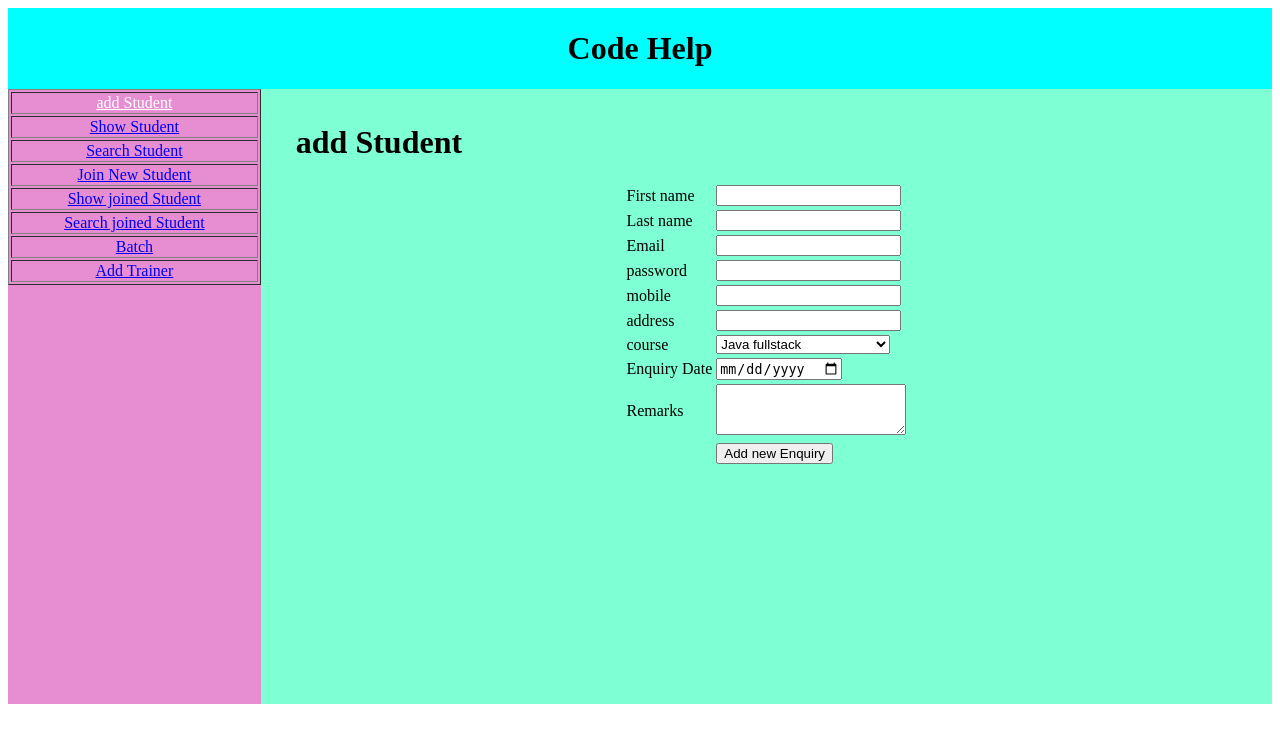
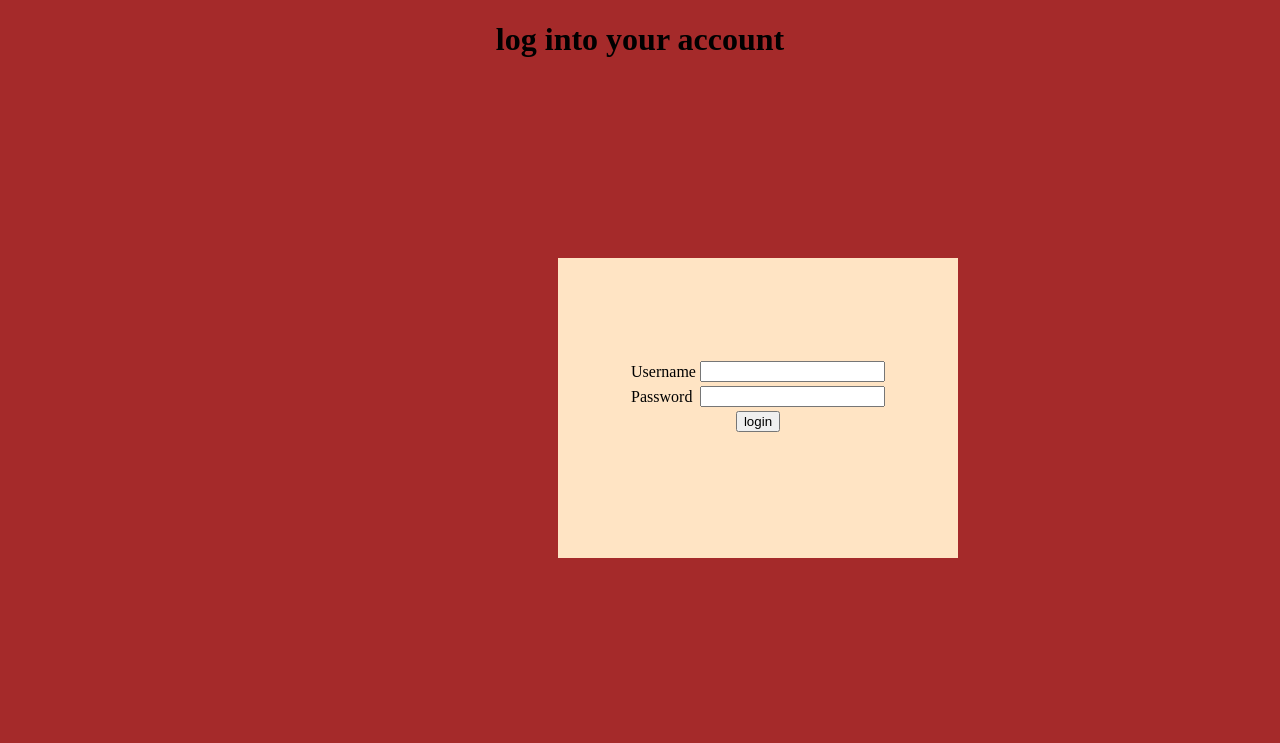
Before and after one commit to ritikmakwan/myproject, a Django app: page / in a window 1280 px wide. Shown: the top 743 px of the page. Run offline with Django 3.2, Linux system fonts and the light colour scheme.

Commit message:
i add a login page

```diff
--- a/home/views.py
+++ b/home/views.py
@@ -4,7 +4,20 @@ from django.contrib.auth.models import User
 from .models import Student,JoinedStudent,Trainer,Batch
 # Create your views here.
 def home(request):
-    return render(request,'index.html')
+    if request.method=='POST':
+        email=request.POST['email']
+        password=request.POST['password']
+        user=auth.authenticate(username=email,password=password)
+        if user is not None:
+            auth.login(request,user)
+            messages.info(request,'succesfullt logged in')
+            return render(request,'index.html')
+        else:
+            messages.info(request,'invalid username or password')
+            return render(request,'login.html')
+    else:
+        return render(request,'login.html')
+
 def addstudent(request):
     username=request.POST['email']
     fname=request.POST['fname']
--- a/templates/base.html
+++ b/templates/base.html
@@ -41,14 +41,15 @@
         <div class="left">
             <table border="1px" align="center" style="width:100% ;text-align:center " >
                 <tr><td><a href="/" style="color:white ">add Student</a></td></tr>
-                <tr><td><a href="showstudents" >Show Student</a></td></tr>
-                <tr><td><a href="searchstudent" >Search Student</a></td></tr>
-                <tr><td><a href="joinstudent" >Join New Student</a></td></tr>
-                <tr><td><a href="showjoinstudent" >Show joined Student</a></td></tr>
-                <tr><td><a href="searchjoinedstudent" >Search joined Student</a></td></tr>
-                <tr><td><a href="batch" >Batch</a></td></tr>
-                <tr><td><a href="trainer" >Add Trainer</a></td></tr>
+                <tr><td><a href="showstudents" style="color:white ">Show Student</a></td></tr>
+                <tr><td><a href="searchstudent" style="color:white ">Search Student</a></td></tr>
+                <tr><td><a href="joinstudent" style="color:white ">Join New Student</a></td></tr>
+                <tr><td><a href="showjoinstudent" style="color:white ">Show joined Student</a></td></tr>
+                <tr><td><a href="searchjoinedstudent" style="color:white ">Search joined Student</a></td></tr>
+                <tr><td><a href="batch" style="color:white ">Batch</a></td></tr>
+                <tr><td><a href="trainer" style="color:white ">Add Trainer</a></td></tr>
             </table>
+
         </div>
         <div class="right">
             <div style="margin: 35px;">
--- a/templates/batch.html
+++ b/templates/batch.html
@@ -1,5 +1,6 @@
 {% extends "base.html" %}
 {% block content %}
+<h1 align="center">Add Student to Batches</h1>
 <form action="" method="post">
 {% csrf_token %}
 <table align="center" border="1px">
--- a/templates/index.html
+++ b/templates/index.html
@@ -1,6 +1,6 @@
 {% extends 'base.html' %}
 {%block content%}
-  <h1>add Student</h1>
+<h1 align="center">Add Student</h1>
 <form action="addstudent" method="post">
     {% csrf_token %}
   <table align="center">
--- a/templates/joinstudent.html
+++ b/templates/joinstudent.html
@@ -1,5 +1,6 @@
 {% extends "base.html" %}
 {% block content %}
+<h1 align="center">Join Student</h1>
 <form action="" method="post">
     {% csrf_token %}
     <table align="center" border="1px">
--- /dev/null
+++ b/templates/login.html
@@ -0,0 +1,43 @@
+<!DOCTYPE html>
+<html lang="en">
+<head>
+    <title>login</title>
+    <style>
+        .log
+        {
+            background-color: bisque;
+            height: 200px;
+            width: 400px;
+            margin-top: 200px;
+            margin-left: 550px;
+            padding-top: 100px;
+        }
+    </style>
+</head>
+<body style="background-color: brown;">
+    <h1 align="center">log into your account</h1>
+    <div class="log">
+    <form action="" method="post">
+        {% csrf_token %}
+        <table align="center" >
+            <tr>
+                <td>Username</td>
+                <td><input type="text" name="email" ></td>
+            </tr>
+            <tr>
+                <td>Password</td>
+                <td><input type="password" name="password" ></td>
+            </tr>
+            <tr>
+                <td colspan="2" align="center"><input type="submit" value="login"></td>
+            </tr>
+        </table>
+    </form>
+    <h4 align="center">{% for i in messages %}
+  {{i}}
+{% endfor %}
+</h4>
+    </div>
+
+</body>
+</html>
--- a/templates/searchjoinedstudent.html
+++ b/templates/searchjoinedstudent.html
@@ -1,5 +1,6 @@
 {% extends "base.html" %}
 {% block content %}
+<h1 align="center">Search Join Student</h1>
 <form action="" method="post">
 {% csrf_token %}
 <table>
--- a/templates/searchstudent.html
+++ b/templates/searchstudent.html
@@ -1,5 +1,6 @@
 {% extends "base.html" %}
 {% block content %}
+<h1 align="center">Search Student</h1>
 <form action="" method="post">
     {% csrf_token %}
     <table>
--- a/templates/showjoinstudent.html
+++ b/templates/showjoinstudent.html
@@ -1,5 +1,6 @@
 {% extends "base.html" %}
 {% block content %}
+<h1 align="center">Show Join Student</h1>
 <table align="center" border="1px">
     <tr>
         <th>Student Name</th>
--- a/templates/showstudents.html
+++ b/templates/showstudents.html
@@ -1,5 +1,6 @@
 {% extends "base.html" %}
 {% block content %}
+<h1 align="center">Show Student</h1>
   <table border="1px" align="center">
     <tr>
         <th>Id</th>
--- a/templates/trainer.html
+++ b/templates/trainer.html
@@ -1,5 +1,6 @@
 {% extends "base.html" %}
 {% block content %}
+<h1 align="center">Add Trainer</h1>
 <form action="" method="post">
     {% csrf_token %}
     <table align="center" border="1px">
```
Also changed, not shown: db.sqlite3.
